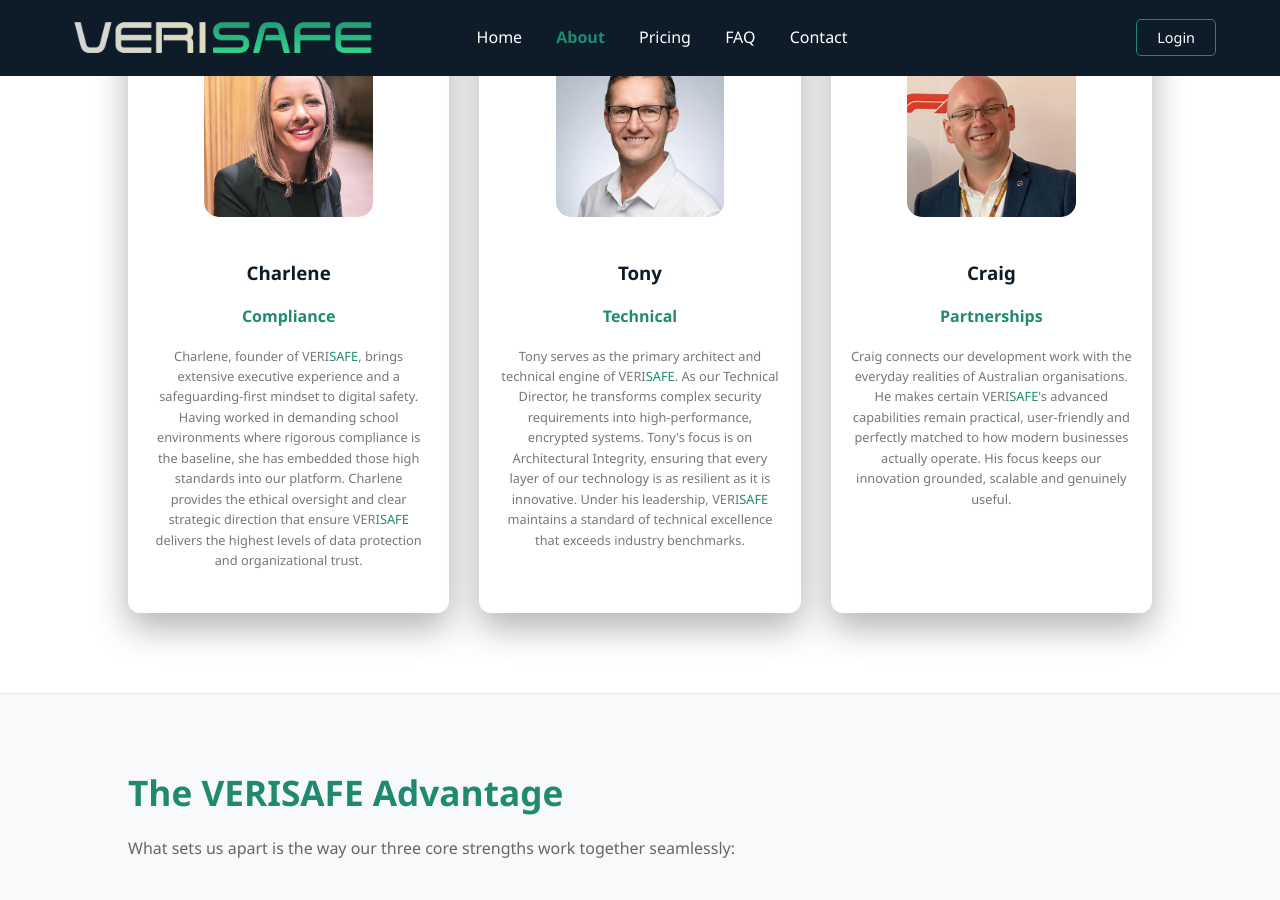
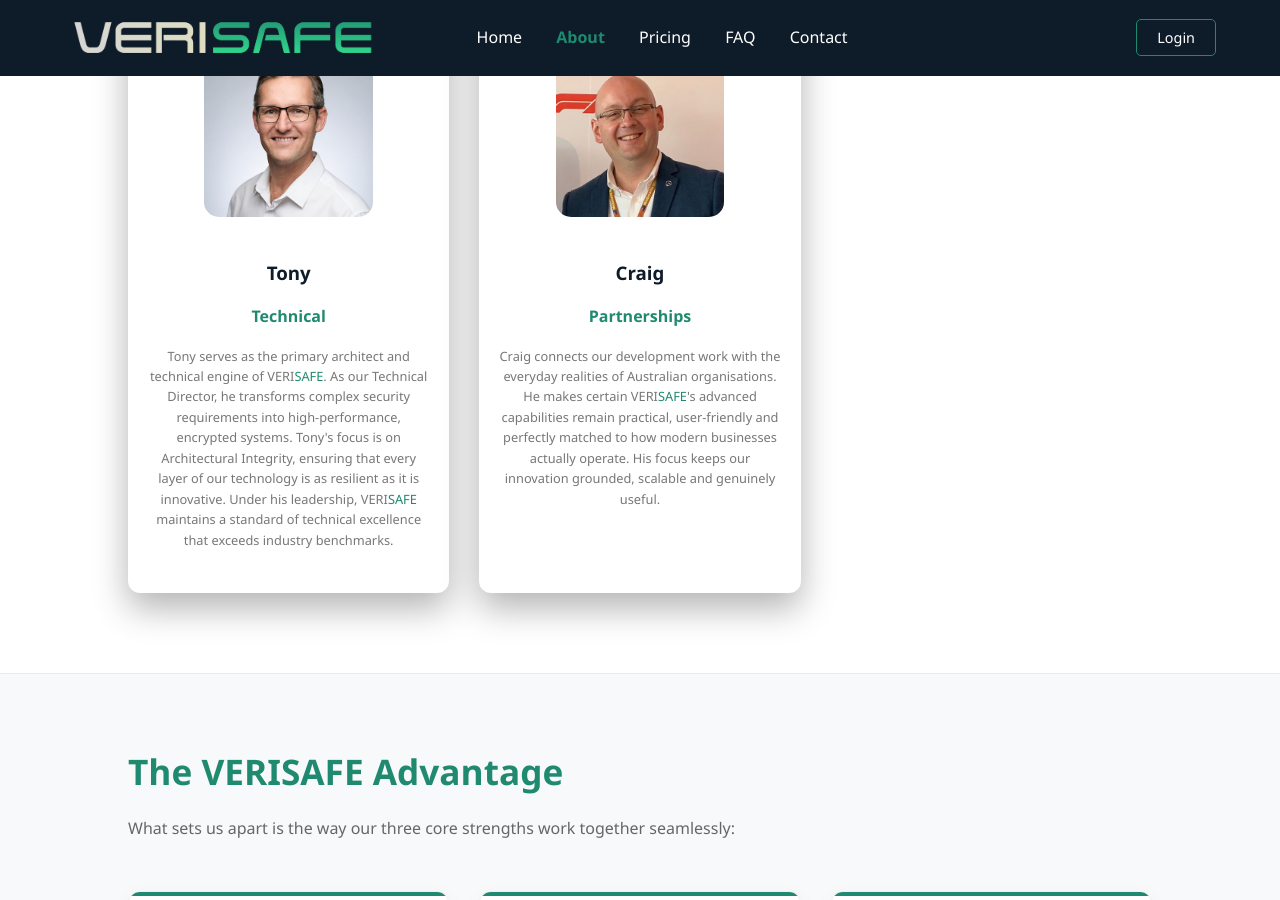
Before and after one commit to TonyGarner/verisafe-website, a Jekyll site: the page built from about.html, in a window 1280 px wide and 900 px high, scrolled down 1435 px. Built offline with Jekyll 4.4.1, drawn with Linux system fonts in a browser that asks for light colours.

Commit message:
Comment out Charlene's card on the website

```diff
--- a/about.html
+++ b/about.html
@@ -37,13 +37,13 @@
 
         <div class="team-grid">
 
-            <div class="team-card">
+            <!-- <div class="team-card">
                 <img src="images/1708954333055.jpeg" alt="Charlene">
                 <h3>Charlene</h3>
                 <p class="role">Compliance</p>
                 <p class="role-text">Charlene, founder of VERI<span style="color: var(--green);">SAFE</span>, brings extensive executive experience and a safeguarding-first mindset to digital safety.
                     Having worked in demanding school environments where rigorous compliance is the baseline, she has embedded those high standards into our platform. Charlene provides the ethical oversight and clear strategic direction that ensure VERI<span style="color: var(--green);">SAFE</span> delivers the highest levels of data protection and organizational trust.</p>
-            </div>
+            </div> -->
 
             <div class="team-card">
                 <img src="images/1702968353162.jpg" alt="Tony">
```
